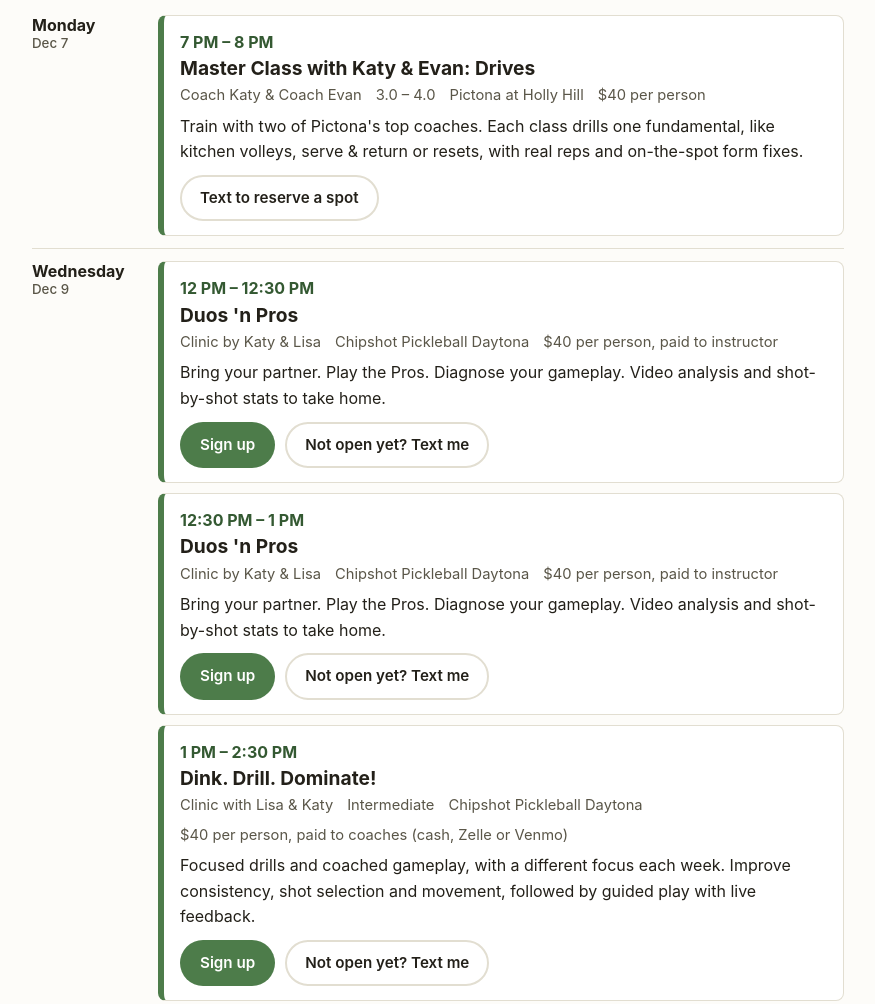
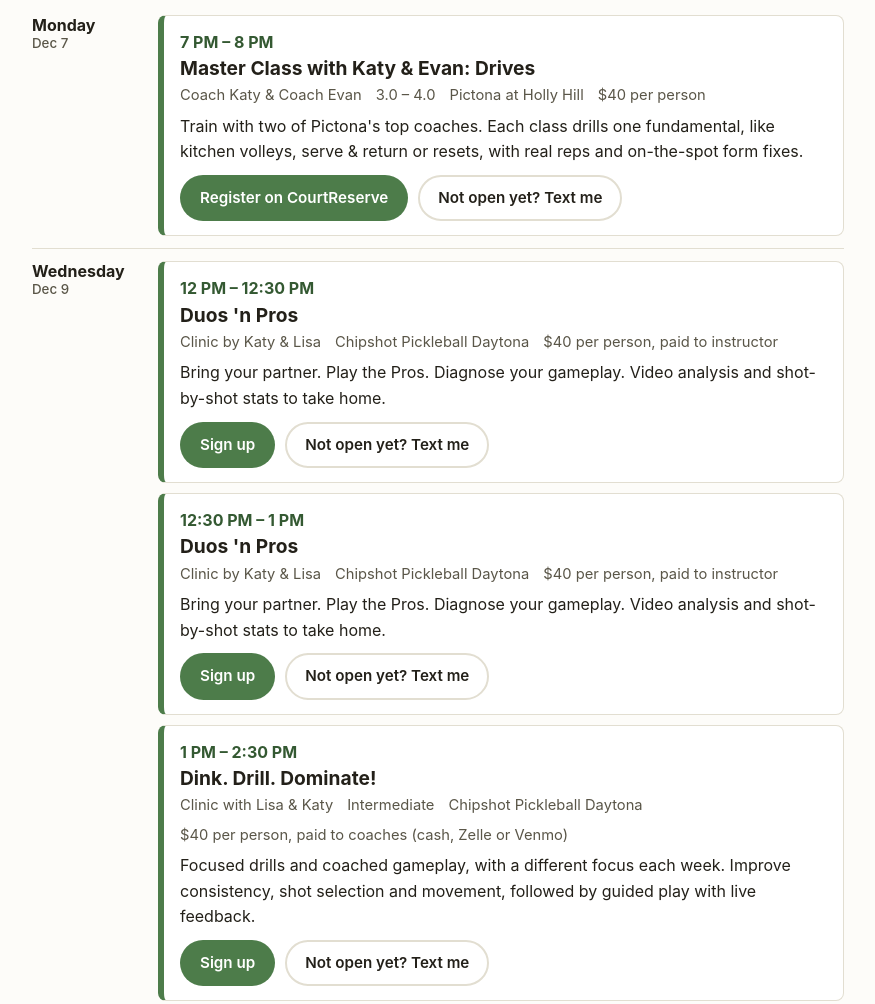
Before and after one commit to katymsavage/pickle-balance, a plain HTML site: page schedule/index.html in a window 1280 px wide. Shown: the part 2292-3296 px from the top of the page, without its empty margins (202-1077 px from the left). Drawn offline with Linux system fonts and the light colour scheme.

Commit message:
Schedule: Master Class registers on CourtReserve, plus text option
Co-Authored-By: Claude Opus 5.5 <noreply@anthropic.com>
Claude-Session: https://claude.ai/code/session_01T8NjcmbnrLZMRE3ZHBYLGi

```diff
--- a/schedule/index.html
+++ b/schedule/index.html
@@ -151,7 +151,7 @@
           if (e.blurb) c.appendChild(el('p', null, e.blurb));
           var a = el('div', 'actions');
           if (e.signup) {
-            var s = el('a', 'btn btn-primary btn-sm', 'Sign up'); s.href = e.signup; s.target = '_blank'; s.rel = 'noopener'; a.appendChild(s);
+            var s = el('a', 'btn btn-primary btn-sm', e.signup_label || 'Sign up'); s.href = e.signup; s.target = '_blank'; s.rel = 'noopener'; a.appendChild(s);
           }
           var tx = el('a', 'btn btn-secondary btn-sm', e.signup ? 'Not open yet? Text me' : 'Text to reserve a spot'); tx.href = sms; a.appendChild(tx);
           c.appendChild(a);
--- a/schedule/schedule.json
+++ b/schedule/schedule.json
@@ -1,5 +1,5 @@
 {
-  "updated": "2026-11-26T21:23",
+  "updated": "2026-11-26T22:04",
   "from": "2026-11-26",
   "to": "2026-12-31",
   "contact_phone": "323-516-9164",
@@ -129,6 +129,7 @@
       "location": "Chipshot Pickleball Daytona",
       "blurb": "Bring your partner. Play the Pros. Diagnose your gameplay. Video analysis and shot-by-shot stats to take home.",
       "signup": "https://app.getopencourt.com/club/chipshotdaytona/coaches/katy-savage",
+      "signup_label": null,
       "title": "Duos 'n Pros"
     },
     {
@@ -142,6 +143,7 @@
       "location": "Chipshot Pickleball Daytona",
       "blurb": "Bring your partner. Play the Pros. Diagnose your gameplay. Video analysis and shot-by-shot stats to take home.",
       "signup": "https://app.getopencourt.com/club/chipshotdaytona/coaches/katy-savage",
+      "signup_label": null,
       "title": "Duos 'n Pros"
     },
     {
@@ -155,6 +157,7 @@
       "location": "Chipshot Pickleball Daytona",
       "blurb": "Focused drills and coached gameplay, with a different focus each week. Improve consistency, shot selection and movement, followed by guided play with live feedback.",
       "signup": "https://app.getopencourt.com/club/chipshotdaytona/coaches/katy-savage",
+      "signup_label": null,
       "title": "Dink. Drill. Dominate!"
     },
     {
@@ -174,6 +177,7 @@
       "location": "Chipshot Pickleball Daytona",
       "blurb": "Footwork takes practice, but it will make you speedy and prevent falls. Come learn how to move your feet better on the court.",
       "signup": "https://app.getopencourt.com/club/chipshotdaytona/coaches/katy-savage",
+      "signup_label": null,
       "title": "Move Your Feet!"
     },
     {
@@ -198,7 +202,8 @@
       "price": "$40 per person",
       "location": "Pictona at Holly Hill",
       "blurb": "Train with two of Pictona's top coaches. Each class drills one fundamental, like kitchen volleys, serve & return or resets, with real reps and on-the-spot form fixes.",
-      "signup": null,
+      "signup": "https://app.courtreserve.com/EventsCalendar/Index?viewType=Month",
+      "signup_label": "Register on CourtReserve",
       "title": "Master Class with Katy & Evan: Drives"
     },
     {
@@ -212,6 +217,7 @@
       "location": "Chipshot Pickleball Daytona",
       "blurb": "Bring your partner. Play the Pros. Diagnose your gameplay. Video analysis and shot-by-shot stats to take home.",
       "signup": "https://app.getopencourt.com/club/chipshotdaytona/coaches/katy-savage",
+      "signup_label": null,
       "title": "Duos 'n Pros"
     },
     {
@@ -225,6 +231,7 @@
       "location": "Chipshot Pickleball Daytona",
       "blurb": "Bring your partner. Play the Pros. Diagnose your gameplay. Video analysis and shot-by-shot stats to take home.",
       "signup": "https://app.getopencourt.com/club/chipshotdaytona/coaches/katy-savage",
+      "signup_label": null,
       "title": "Duos 'n Pros"
     },
     {
@@ -238,6 +245,7 @@
       "location": "Chipshot Pickleball Daytona",
       "blurb": "Focused drills and coached gameplay, with a different focus each week. Improve consistency, shot selection and movement, followed by guided play with live feedback.",
       "signup": "https://app.getopencourt.com/club/chipshotdaytona/coaches/katy-savage",
+      "signup_label": null,
       "title": "Dink. Drill. Dominate!"
     },
     {
@@ -257,6 +265,7 @@
       "location": "Chipshot Pickleball Daytona",
       "blurb": "Footwork takes practice, but it will make you speedy and prevent falls. Come learn how to move your feet better on the court.",
       "signup": "https://app.getopencourt.com/club/chipshotdaytona/coaches/katy-savage",
+      "signup_label": null,
       "title": "Move Your Feet!"
     },
     {
@@ -300,6 +309,7 @@
       "location": "Chipshot Pickleball Daytona",
       "blurb": "Bring your partner. Play the Pros. Diagnose your gameplay. Video analysis and shot-by-shot stats to take home.",
       "signup": "https://app.getopencourt.com/club/chipshotdaytona/coaches/katy-savage",
+      "signup_label": null,
       "title": "Duos 'n Pros"
     },
     {
@@ -313,6 +323,7 @@
       "location": "Chipshot Pickleball Daytona",
       "blurb": "Bring your partner. Play the Pros. Diagnose your gameplay. Video analysis and shot-by-shot stats to take home.",
       "signup": "https://app.getopencourt.com/club/chipshotdaytona/coaches/katy-savage",
+      "signup_label": null,
       "title": "Duos 'n Pros"
     },
     {
@@ -326,6 +337,7 @@
       "location": "Chipshot Pickleball Daytona",
       "blurb": "Focused drills and coached gameplay, with a different focus each week. Improve consistency, shot selection and movement, followed by guided play with live feedback.",
       "signup": "https://app.getopencourt.com/club/chipshotdaytona/coaches/katy-savage",
+      "signup_label": null,
       "title": "Dink. Drill. Dominate!"
     },
     {
@@ -339,6 +351,7 @@
       "location": "Chipshot Pickleball Daytona",
       "blurb": "Footwork takes practice, but it will make you speedy and prevent falls. Come learn how to move your feet better on the court.",
       "signup": "https://app.getopencourt.com/club/chipshotdaytona/coaches/katy-savage",
+      "signup_label": null,
       "title": "Move Your Feet!"
     },
     {
@@ -351,7 +364,8 @@
       "price": "$40 per person",
       "location": "Pictona at Holly Hill",
       "blurb": "Train with two of Pictona's top coaches. Each class drills one fundamental, like kitchen volleys, serve & return or resets, with real reps and on-the-spot form fixes.",
-      "signup": null,
+      "signup": "https://app.courtreserve.com/EventsCalendar/Index?viewType=Month",
+      "signup_label": "Register on CourtReserve",
       "title": "Master Class with Katy & Evan: Resets"
     },
     {
@@ -365,6 +379,7 @@
       "location": "Chipshot Pickleball Daytona",
       "blurb": "Bring your partner. Play the Pros. Diagnose your gameplay. Video analysis and shot-by-shot stats to take home.",
       "signup": "https://app.getopencourt.com/club/chipshotdaytona/coaches/katy-savage",
+      "signup_label": null,
       "title": "Duos 'n Pros"
     },
     {
@@ -378,6 +393,7 @@
       "location": "Chipshot Pickleball Daytona",
       "blurb": "Bring your partner. Play the Pros. Diagnose your gameplay. Video analysis and shot-by-shot stats to take home.",
       "signup": "https://app.getopencourt.com/club/chipshotdaytona/coaches/katy-savage",
+      "signup_label": null,
       "title": "Duos 'n Pros"
     },
     {
@@ -391,6 +407,7 @@
       "location": "Chipshot Pickleball Daytona",
       "blurb": "Focused drills and coached gameplay, with a different focus each week. Improve consistency, shot selection and movement, followed by guided play with live feedback.",
       "signup": "https://app.getopencourt.com/club/chipshotdaytona/coaches/katy-savage",
+      "signup_label": null,
       "title": "Dink. Drill. Dominate!"
     },
     {
@@ -404,6 +421,7 @@
       "location": "Chipshot Pickleball Daytona",
       "blurb": "Footwork takes practice, but it will make you speedy and prevent falls. Come learn how to move your feet better on the court.",
       "signup": "https://app.getopencourt.com/club/chipshotdaytona/coaches/katy-savage",
+      "signup_label": null,
       "title": "Move Your Feet!"
     },
     {
@@ -417,6 +435,7 @@
       "location": "Chipshot Pickleball Daytona",
       "blurb": "Bring your partner. Play the Pros. Diagnose your gameplay. Video analysis and shot-by-shot stats to take home.",
       "signup": "https://app.getopencourt.com/club/chipshotdaytona/coaches/katy-savage",
+      "signup_label": null,
       "title": "Duos 'n Pros"
     },
     {
@@ -430,6 +449,7 @@
       "location": "Chipshot Pickleball Daytona",
       "blurb": "Bring your partner. Play the Pros. Diagnose your gameplay. Video analysis and shot-by-shot stats to take home.",
       "signup": "https://app.getopencourt.com/club/chipshotdaytona/coaches/katy-savage",
+      "signup_label": null,
       "title": "Duos 'n Pros"
     },
     {
@@ -443,6 +463,7 @@
       "location": "Chipshot Pickleball Daytona",
       "blurb": "Focused drills and coached gameplay, with a different focus each week. Improve consistency, shot selection and movement, followed by guided play with live feedback.",
       "signup": "https://app.getopencourt.com/club/chipshotdaytona/coaches/katy-savage",
+      "signup_label": null,
       "title": "Dink. Drill. Dominate!"
     },
     {
@@ -456,6 +477,7 @@
       "location": "Chipshot Pickleball Daytona",
       "blurb": "Footwork takes practice, but it will make you speedy and prevent falls. Come learn how to move your feet better on the court.",
       "signup": "https://app.getopencourt.com/club/chipshotdaytona/coaches/katy-savage",
+      "signup_label": null,
       "title": "Move Your Feet!"
     }
   ]
--- a/scripts/schedule_config.json
+++ b/scripts/schedule_config.json
@@ -58,7 +58,8 @@
       "price": "$40 per person",
       "location": "Pictona at Holly Hill",
       "blurb": "Train with two of Pictona's top coaches. Each class drills one fundamental, like kitchen volleys, serve & return or resets, with real reps and on-the-spot form fixes.",
-      "signup": null
+      "signup": "https://app.courtreserve.com/EventsCalendar/Index?viewType=Month",
+      "signup_label": "Register on CourtReserve"
     },
     {
       "match": [
```
Also changed, not shown: 1 other file.
